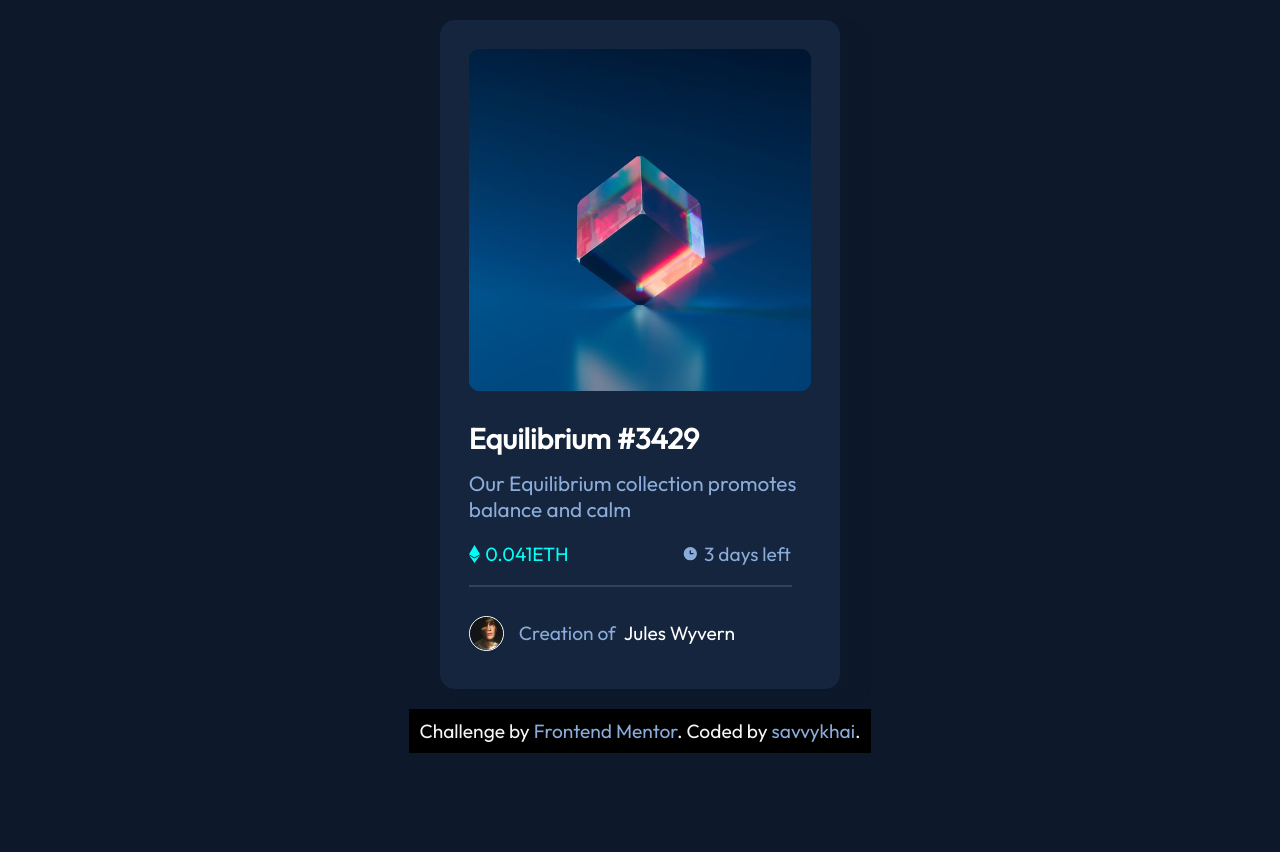
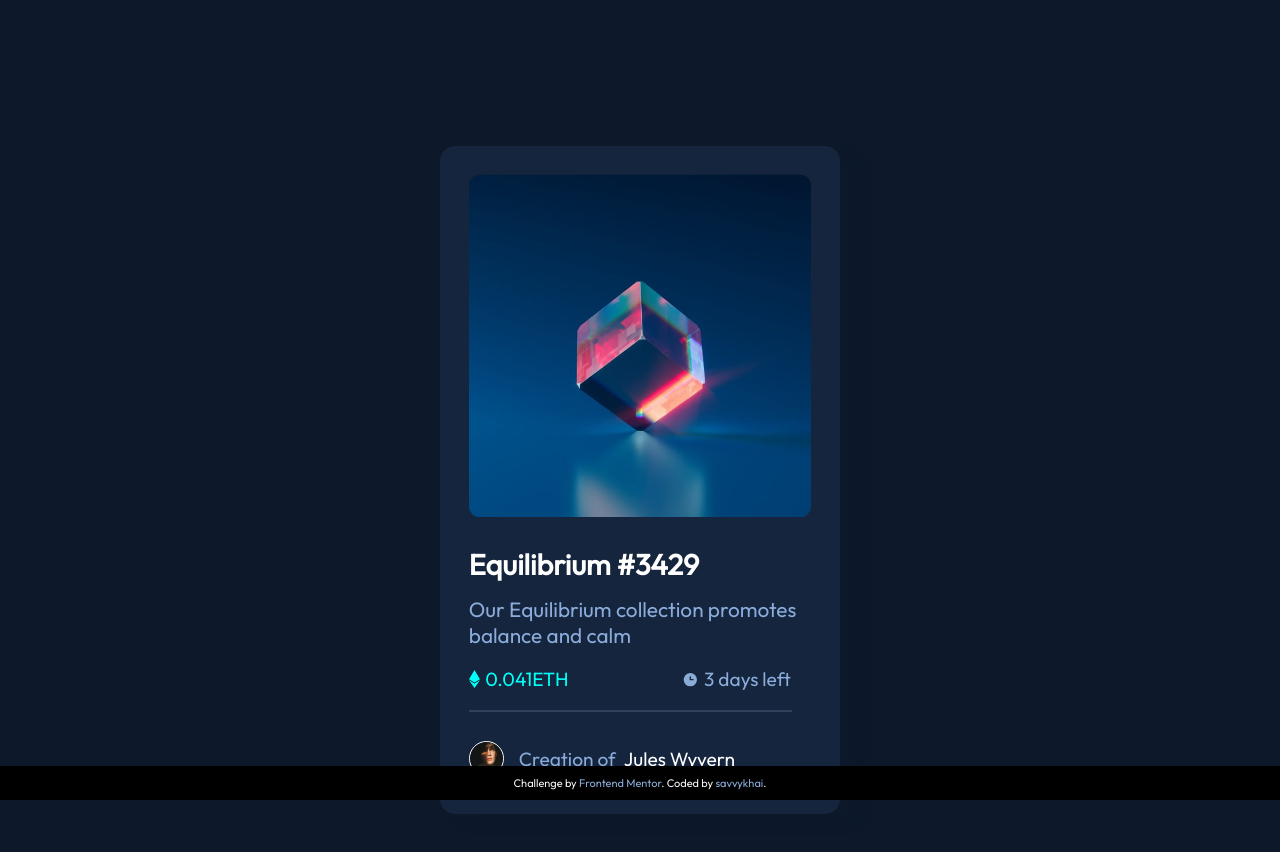
Before and after one commit to savvykhai/nft-preview-card-component, a plain HTML site: page index.html in a window 1280 px wide. Before the commit the page ends 800 px from the top, so only its background shows below. Drawn offline with Linux system fonts and the light colour scheme.

Commit message:
Made corrections

```diff
--- a/css/style.css
+++ b/css/style.css
@@ -46,6 +46,7 @@ img {
 /* || GENERAL CLASSES */
 
 body {
+    min-height: 120vh;
     background-color: var(--MAIN-BGCOLOR);
     font-family: var(--FF);
     font-size: var(--FS);
@@ -58,7 +59,7 @@ body {
 /* || MAIN */
 .main {
     background-color: var(--CARD-BGCOLOR);
-    margin: 20px auto;
+    margin: 50px auto;
     width: 300px;
     height: 100%;
     box-shadow: 20px 10px 10px var(--MAIN-BGCOLOR);
@@ -204,6 +205,8 @@ body {
     color: whitesmoke;
     text-align: center;
     padding: 10px;
-    position: sticky;
+    position: fixed;
     bottom: 0;
+    font-size: 11px;
+    width: 100%;
 }
--- a/index.html
+++ b/index.html
@@ -22,7 +22,7 @@
         </article>
 
         <article class="main__article">
-            <h2 class="main__h2">Equilibrium #3429</h2>
+            <h1 class="main__h2">Equilibrium #3429</h1>
             <p class="main__p">Our Equilibrium collection promotes <br> balance and calm</p>
         </article>
 
```
